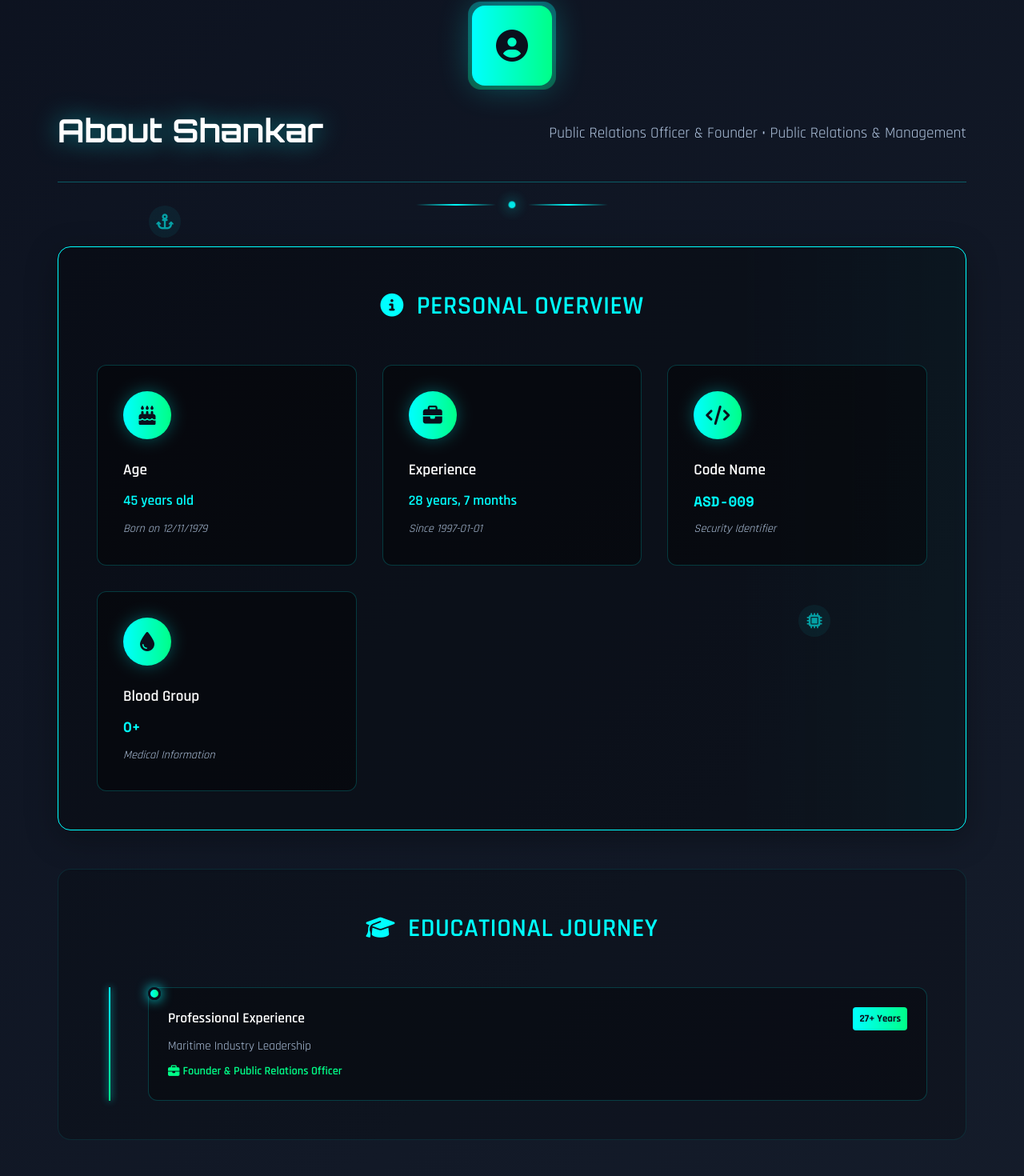
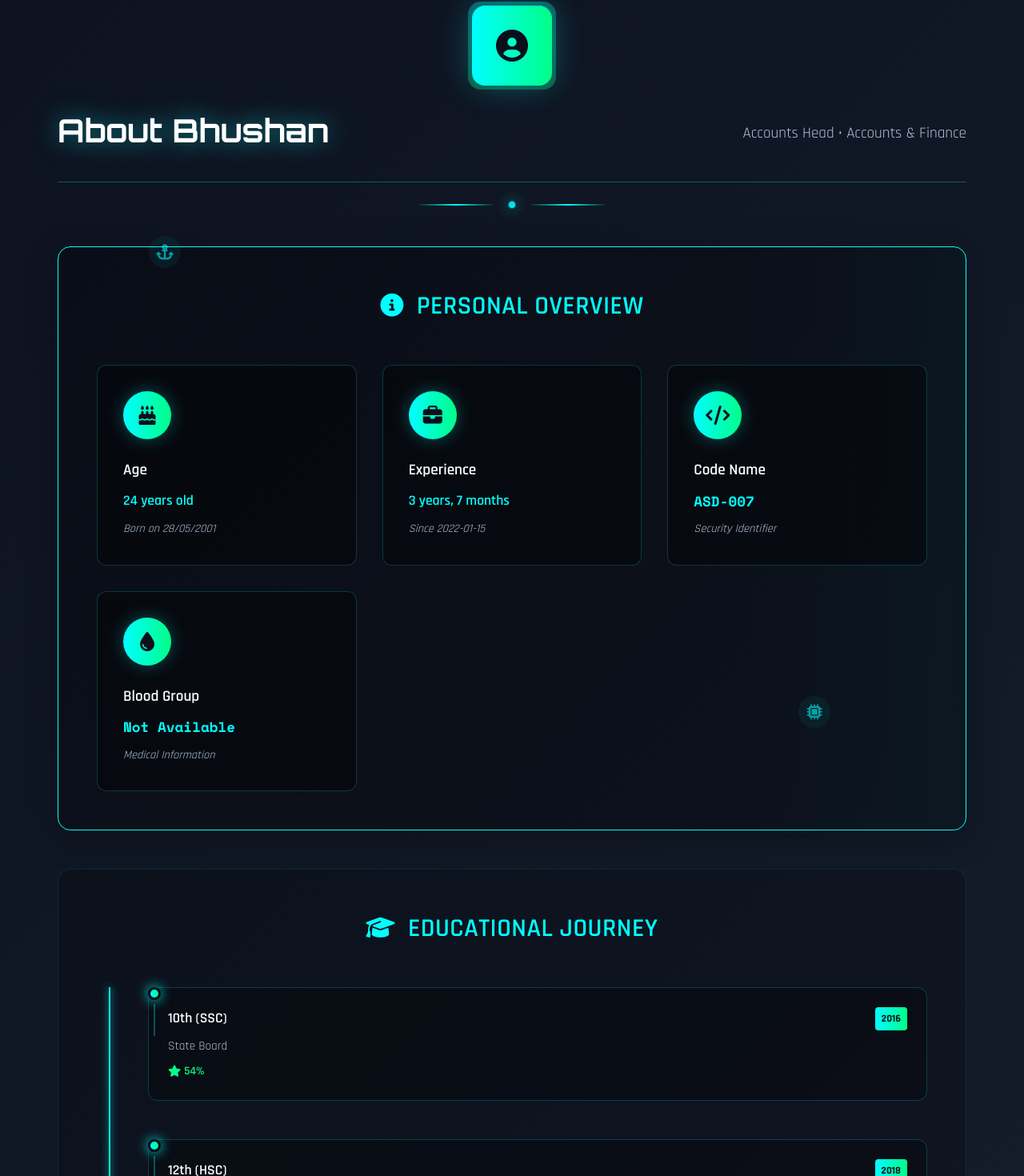
Before and after one commit to angelshipmanagement1-maker/Chandan_yadav_portfolio, a React (Vite) app: page / in a window 1280 px wide. Shown: the part 1163-2633 px from the top of the page at 80% size. Built offline with nearby package versions, Linux system fonts and the light colour scheme; the HTML template or start-up script is replaced by a standard one.

Commit message:
Deploy Bhushan Jadhav Employee ID - Accounts Head with complete profile and education

```diff
--- a/deploy.js
+++ b/deploy.js
@@ -46,7 +46,7 @@ try {
   console.log('2. GitHub Actions will automatically deploy');
   console.log('3. Or run: npm run deploy (if gh-pages is configured)');
   console.log('\n🌐 Your site will be available at:');
-  console.log('https://angelshipmanagement1-maker.github.io/Shankar_chikane_portfolio/');
+  console.log('https://angelshipmanagement1-maker.github.io/Bhushan_jadhav_portfolio/');
 
 } catch (error) {
   console.error('❌ Deployment failed:', error.message);
--- a/package.json
+++ b/package.json
@@ -7,7 +7,7 @@
     "dev": "vite",
     "build": "vite build",
     "preview": "vite preview",
-    "deploy": "gh-pages -d dist -r https://github.com/angelshipmanagement1-maker/Shankar_chikane_portfolio.git",
+    "deploy": "gh-pages -d dist -r https://github.com/angelshipmanagement1-maker/Bhushan_jadhav_portfolio.git",
     "deploy-script": "node deploy.js"
   },
   "keywords": [
--- a/src/components/AboutSection.jsx
+++ b/src/components/AboutSection.jsx
@@ -177,34 +177,34 @@ const AboutSection = () => {
             </div>
             <div className="skills-grid">
               <div className="skill-category">
-                <h3>Business Leadership</h3>
+                <h3>Accounting Software</h3>
                 <div className="skill-tags">
-                  <span className="skill-tag">Public Relations Strategy</span>
-                  <span className="skill-tag">Corporate Communication</span>
-                  <span className="skill-tag">Business Development</span>
-                  <span className="skill-tag">Strategic Vision</span>
-                  <span className="skill-tag">Team Leadership</span>
+                  <span className="skill-tag">Tally ERP</span>
+                  <span className="skill-tag">MS Excel (Advanced)</span>
+                  <span className="skill-tag">Google Sheets</span>
+                  <span className="skill-tag">Financial Modeling</span>
+                  <span className="skill-tag">Pivot Tables</span>
                 </div>
               </div>
 
               <div className="skill-category">
-                <h3>Maritime Expertise</h3>
+                <h3>Financial Management</h3>
                 <div className="skill-tags">
-                  <span className="skill-tag">Flag Documentation</span>
-                  <span className="skill-tag">Maritime Regulations</span>
-                  <span className="skill-tag">Flag State Certifications</span>
-                  <span className="skill-tag">Compliance Management</span>
-                  <span className="skill-tag">Industry Networking</span>
+                  <span className="skill-tag">GST Filing & Taxation</span>
+                  <span className="skill-tag">Invoice Generation</span>
+                  <span className="skill-tag">Bank Reconciliation (BRS)</span>
+                  <span className="skill-tag">Ledger Management</span>
+                  <span className="skill-tag">Journal Entries</span>
                 </div>
               </div>
 
               <div className="skill-category">
                 <h3>Professional Skills</h3>
                 <div className="skill-tags">
-                  <span className="skill-tag">Marketing & Brand Awareness</span>
-                  <span className="skill-tag">Client Relations Management</span>
-                  <span className="skill-tag">Leadership & Team Building</span>
-                  <span className="skill-tag">Communication</span>
+                  <span className="skill-tag">Payroll Handling</span>
+                  <span className="skill-tag">Financial Reporting</span>
+                  <span className="skill-tag">MIS Reports</span>
+                  <span className="skill-tag">Basic Audit Preparation</span>
                 </div>
               </div>
             </div>
@@ -220,18 +220,18 @@ const AboutSection = () => {
             </div>
             <div className="summary-content">
               <p>
-                As the <strong>Founder and Public Relations Officer</strong> at Angel Seafarer Documentation,
-                {employee.name.split(' ')[0]} brings over 27 years of extensive experience in the maritime
-                industry. His visionary leadership and deep understanding of seafarer documentation has
-                established the company as a trusted partner for ship owners, managers, and crew agencies
-                worldwide.
+                As the <strong>Accounts Head</strong> at Angel Seafarer Documentation,
+                {employee.name.split(' ')[0]} brings expertise in financial management and accounting
+                operations. With a Bachelor's degree in Commerce and specialized skills in accounting
+                software like Tally ERP, he plays a crucial role in maintaining the company's financial
+                health and ensuring compliance with taxation and regulatory requirements.
               </p>
               <p>
-                His responsibilities include establishing the company's mission and direction, building
-                industry networks and key partnerships, overseeing overall operations and compliance,
-                and representing the brand at the highest level. {employee.name.split(' ')[0]}'s strategic
-                vision and commitment to excellence has made Angel Seafarer Documentation a leading provider
-                of flag state certification services across multiple international flags.
+                His responsibilities include managing company accounts, preparing financial statements,
+                handling GST filing and tax compliance, processing invoices and billing systems, and
+                maintaining accurate ledgers and journal entries. {employee.name.split(' ')[0]}'s attention
+                to detail and proficiency in financial reporting ensures smooth financial operations and
+                supports the company's growth in the maritime documentation industry.
               </p>
             </div>
           </div>
--- a/src/components/ProfileCardFixed.jsx
+++ b/src/components/ProfileCardFixed.jsx
@@ -38,7 +38,7 @@ const ProfileCard = ({ employee }) => {
   // Get the correct photo path
   const getPhotoPath = () => {
     // Use the direct path to maintain quality
-    return `./shankar1.jpg`;
+    return `./bhushan1.jpg`;
   };
 
   const handlePhotoError = (e, isDesktop = false) => {
--- a/src/data/employees.js
+++ b/src/data/employees.js
@@ -1,95 +1,95 @@
 // Employee Profile for Angel Seafarer Documentation
 export const employee = {
   // Personal Information
-  id: "ASD-009",
-  name: "Shankar Chikane",
-  designation: "Public Relations Officer & Founder",
-  codeName: "ASD-009",
-  photo: "./shankar1.jpg", // Replace with actual photo
+  id: "ASD-007",
+  name: "Bhushan Jadhav",
+  designation: "Accounts Head",
+  codeName: "ASD-007",
+  photo: "./bhushan1.jpg", // Replace with actual photo
 
   // Personal Details
-  dateOfBirth: "12/11/1979",
-  age: "44",
-  bloodGroup: "O+",
+  dateOfBirth: "28/05/2001",
+  age: "23",
+  bloodGroup: "Not Available",
   nationality: "Indian",
-  aadharNumber: "Not Provided",
-  phone: "7977399459",
+  aadharNumber: "7563 9390 7714",
+  phone: "8425967355",
   alternatePhone: "022 31494349",
-  address: "AL-4/9/11, 2nd Floor, Sahajeevan Apartment, Opp. HDFC Bank, Sector 16, Airoli, Navi Mumbai, Thane, Maharashtra – 400708",
+  address: "S/O Suresh Jadhav, Karan Store, Om Sai Chawl, Masi Koli Samaj Vasaht, Bhavani Nagar, Bhandup East S.O, Mumbai, Maharashtra – 400042",
 
   // Physical Characteristics
-  height: "5'6\"",
+  height: "5'7\"",
   eyeColor: "Brown",
   distinguishingMarks: "None",
 
   // Work Information
-  badgeNumber: "ASD-009",
+  badgeNumber: "ASD-007",
 
-  // Educational Background - COMMENTED OUT FOR SHANKAR CHIKANE
-  // education: [
-  //   {
-  //     qualification: "10th (SSC)",
-  //     year: "2020",
-  //     board: "State Board",
-  //     percentage: "71%"
-  //   },
-  //   {
-  //     qualification: "12th (HSC)",
-  //     year: "2022",
-  //     board: "State Board",
-  //     percentage: "60%"
-  //   },
-  //   {
-  //     qualification: "Bachelors in Computer Application (BCA)",
-  //     year: "2025",
-  //     board: "Tilak Maharashtra Vidyapeeth, Pune, Maharashtra",
-  //     percentage: "Pursuing"
-  //   }
-  // ],
+  // Educational Background
+  education: [
+    {
+      qualification: "10th (SSC)",
+      year: "2016",
+      board: "State Board",
+      percentage: "54%"
+    },
+    {
+      qualification: "12th (HSC)",
+      year: "2018",
+      board: "State Board",
+      percentage: "56%"
+    },
+    {
+      qualification: "Bachelor of Commerce (B.Com)",
+      year: "2021",
+      board: "Yashwantrao Chavan University",
+      percentage: "Grade Not Provided"
+    }
+  ],
 
   // Professional Skills
   skills: [
-    "Public Relations Strategy",
-    "Corporate Communication",
-    "Marketing & Brand Awareness",
-    "Leadership & Team Building",
-    "Business Development",
-    "Strategic Vision",
-    "Maritime Documentation",
-    "Flag State Certifications",
-    "Client Relations Management",
-    "Industry Networking",
-    "Compliance & Regulations",
-    "Team Leadership"
+    "Tally ERP (Accounting Software)",
+    "MS Excel (Advanced Formulas, Pivot Tables, Financial Modeling)",
+    "Google Sheets/Spreadsheets",
+    "GST Filing & Taxation",
+    "Invoice Generation & Billing Systems",
+    "Bank Reconciliation Statements (BRS)",
+    "Ledger Management & Journal Entries",
+    "Payroll Handling",
+    "Financial Reporting & MIS Reports",
+    "Basic Audit Preparation"
   ],
-  specializations: ["Maritime Documentation Services", "Industry Networking", "Client Relations", "Founder Leadership"],
+  specializations: ["Financial Management", "Accounting Software", "Tax Compliance", "Financial Reporting"],
 
   // Emergency Contact
   emergencyContact: {
-    name: "Vandana Shankar Chikane",
-    relation: "Spouse",
-    phone: "9136574610",
-    address: "AL-4/9/11, 2nd Floor, Sahajeevan Apartment, Opp. HDFC Bank, Sector 16, Airoli, Navi Mumbai, Thane, Maharashtra – 400708"
+    name: "Roshan Jadhav",
+    relation: "Brother",
+    phone: "7021442392",
+    address: "S/O Suresh Jadhav, Karan Store, Om Sai Chawl, Masi Koli Samaj Vasaht, Bhavani Nagar, Bhandup East S.O, Mumbai, Maharashtra – 400042"
   },
 
   // Professional Details
-  dateOfJoining: "1997-01-01", // Company founding date
-  department: "Public Relations & Management",
-  employeeType: "Founder & Full-Time",
-  experience: "27+ Years",
+  dateOfJoining: "2022-01-15", // Estimated joining date after graduation
+  department: "Accounts & Finance",
+  employeeType: "Full-Time",
+  experience: "3+ Years",
   status: "Active",
 
   // Languages
   languages: ["English", "Hindi", "Marathi"],
 
-  // Founder Responsibilities
-  founderRole: [
-    "Establishing company mission and direction",
-    "Building industry networks and key partnerships",
-    "Overseeing overall operations and compliance",
-    "Innovating and adapting to shipping industry trends",
-    "Guiding teams in delivering reliable flag documentation services",
-    "Representing the brand and managing client relations at the highest level"
+  // Key Responsibilities
+  keyResponsibilities: [
+    "Managing company accounts and financial records",
+    "Preparing financial statements and reports",
+    "Handling GST filing and tax compliance",
+    "Processing invoices and managing billing systems",
+    "Maintaining ledgers and journal entries",
+    "Conducting bank reconciliation statements",
+    "Managing payroll and employee financial records",
+    "Preparing MIS reports for management review"
   ]
 };
 
--- a/vite.config.js
+++ b/vite.config.js
@@ -4,7 +4,7 @@ import react from '@vitejs/plugin-react'
 // https://vitejs.dev/config/
 export default defineConfig({
   plugins: [react()],
-  base: '/Shankar_chikane_portfolio/',
+  base: '/Bhushan_jadhav_portfolio/',
   build: {
     outDir: 'dist',
     assetsDir: 'assets',
```
Also changed, not shown: public/bhushan1.jpg (added), public/shankar1.jpg (deleted).
